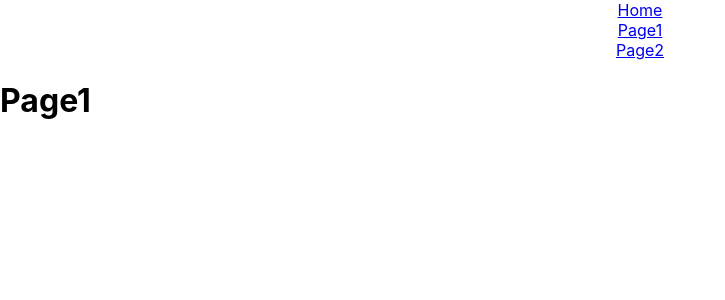
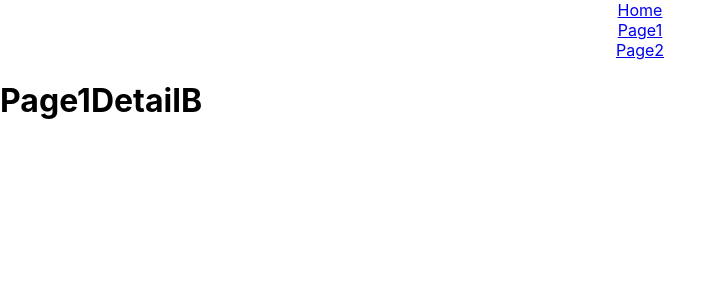
Before and after one commit to JunichiroKohari/react-play, a React (Create React App) app: page /page1/detailB in a window 1280 px wide. Shown: the top 300 px of the page, without its empty margins (0-725 px from the left). Built offline with nearby package versions, Linux system fonts and the light colour scheme.

Commit message:
route nested pages

```diff
--- a/src/App.js
+++ b/src/App.js
@@ -4,6 +4,8 @@
 import { Home } from './Home';
 import { Page1 } from './Page1';
 import { Page2 } from './Page2';
+import { Page1DetailA } from './Page1DetailA';
+import { Page1DetailB } from './Page1DetailB';
 
 function App() {
   return (
@@ -19,8 +21,22 @@
         <Route exact path="/">
           <Home />
         </Route>
-        <Route path="/page1">
-          <Page1 />
+        <Route
+          path="/page1"
+          render={() => (
+            <Switch>
+              <Route exact path="/page1">
+                <Page1 />
+              </Route>
+              <Route path="/page1/detailA">
+                <Page1DetailA />
+              </Route>
+              <Route path="/page1/detailB">
+                <Page1DetailB />
+              </Route>
+              <Page1 />
+            </Switch>
+        )}>
         </Route>
         <Route path="/page2">
           <Page2 />
--- a/src/Page1.jsx
+++ b/src/Page1.jsx
@@ -1,7 +1,12 @@
+import { Link } from 'react-router-dom'
+
 export const Page1 = () => {
     return (
         <div>
             <h1>Page1</h1>
+            <Link to="/page1/detailA">DetailA</Link>
+            <br />
+            <Link to="/page1/detailB">DetailB</Link>
         </div>
     )
 }
--- /dev/null
+++ b/src/Page1DetailA.jsx
@@ -0,0 +1,7 @@
+export const Page1DetailA = () => {
+    return (
+        <div>
+            <h1>Page1DetailA</h1>
+        </div>
+    )
+}
--- /dev/null
+++ b/src/Page1DetailB.jsx
@@ -0,0 +1,7 @@
+export const Page1DetailB = () => {
+    return (
+        <div>
+            <h1>Page1DetailB</h1>
+        </div>
+    )
+}
```
